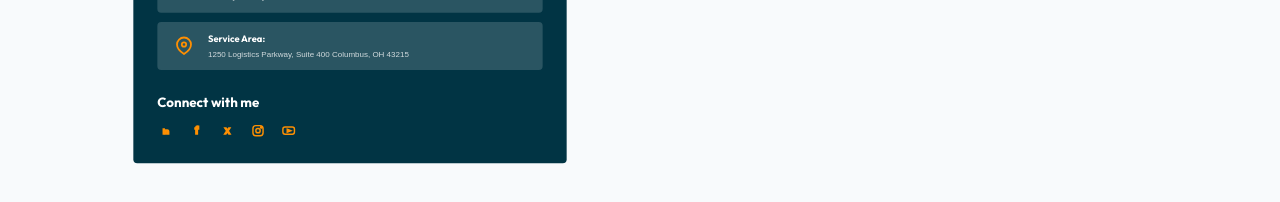
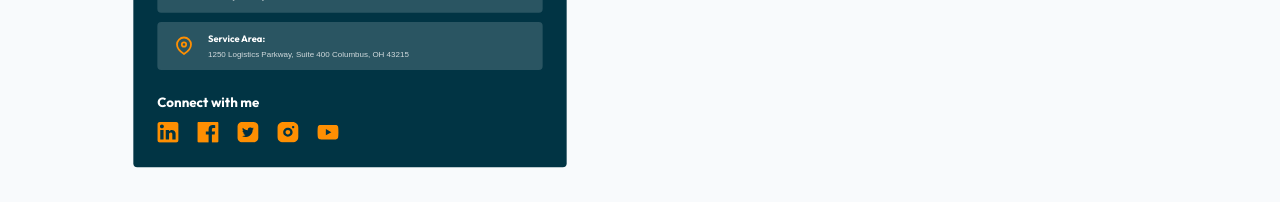
Before and after one commit to Shoaib20455/CMS_BLOGGER_Next.js-Payload, a Next.js app: page /about in a window 1280 px wide. Shown: the part 2840-3042 px from the top of the page. Built offline with nearby package versions, Linux system fonts and the light colour scheme; no server answers.

Commit message:
updated about page social icons

```diff
--- a/src/app/(app)/about/page.tsx
+++ b/src/app/(app)/about/page.tsx
@@ -57,7 +57,6 @@ export const metadata: Metadata = {
   },
 };
 
-type SocialIconProps = SVGProps<SVGSVGElement>;
 type IconProps = SVGProps<SVGSVGElement>;
 
 function JsonLd({ data }: { data: unknown }) {
@@ -134,95 +133,6 @@ function MapPin(props: IconProps) {
   );
 }
 
-function FacebookIcon(props: SocialIconProps) {
-  return (
-    <svg viewBox="0 0 24 24" fill="none" {...props}>
-      <text
-        x="12"
-        y="17"
-        textAnchor="middle"
-        fontSize="16"
-        fontWeight="700"
-        fill="currentColor"
-        fontFamily="Arial, sans-serif"
-      >
-        f
-      </text>
-    </svg>
-  );
-}
-
-function InstagramIcon(props: SocialIconProps) {
-  return (
-    <svg viewBox="0 0 24 24" fill="none" {...props}>
-      <rect
-        x="5"
-        y="5"
-        width="14"
-        height="14"
-        rx="4"
-        stroke="currentColor"
-        strokeWidth="2"
-      />
-      <circle cx="12" cy="12" r="3" stroke="currentColor" strokeWidth="2" />
-      <circle cx="16.5" cy="7.5" r="1" fill="currentColor" />
-    </svg>
-  );
-}
-
-function LinkedinIcon(props: SocialIconProps) {
-  return (
-    <svg viewBox="0 0 24 24" fill="none" {...props}>
-      <text
-        x="12"
-        y="16"
-        textAnchor="middle"
-        fontSize="10"
-        fontWeight="700"
-        fill="currentColor"
-        fontFamily="Arial, sans-serif"
-      >
-        in
-      </text>
-    </svg>
-  );
-}
-
-function TwitterIcon(props: SocialIconProps) {
-  return (
-    <svg viewBox="0 0 24 24" fill="none" {...props}>
-      <text
-        x="12"
-        y="16"
-        textAnchor="middle"
-        fontSize="12"
-        fontWeight="700"
-        fill="currentColor"
-        fontFamily="Arial, sans-serif"
-      >
-        X
-      </text>
-    </svg>
-  );
-}
-
-function YoutubeIcon(props: SocialIconProps) {
-  return (
-    <svg viewBox="0 0 24 24" fill="none" {...props}>
-      <rect
-        x="4"
-        y="7"
-        width="16"
-        height="10"
-        rx="3"
-        stroke="currentColor"
-        strokeWidth="2"
-      />
-      <path d="M10 10L15 12L10 14V10Z" fill="currentColor" />
-    </svg>
-  );
-}
-
 const services = [
   "Load Booking Services",
   "Dedicated Truck Dispatcher",
@@ -263,6 +173,35 @@ const benefits = [
   "Broker Management",
   "Documentation Assistance",
   "Nationwide Dispatch Coverage",
+];
+
+const socialLinks = [
+  {
+    label: "LinkedIn",
+    href: "#",
+    iconSrc: "/about/linkedin.svg",
+  },
+  {
+    label: "Facebook",
+    href: "#",
+    iconSrc: "/about/facebook.svg",
+  },
+  {
+    label: "Twitter",
+    href: "#",
+    iconSrc: "/about/twitter.svg",
+    bgSrc: "/about/twitter_back.svg",
+  },
+  {
+    label: "Instagram",
+    href: "#",
+    iconSrc: "/about/instagram.svg",
+  },
+  {
+    label: "YouTube",
+    href: "#",
+    iconSrc: "/about/youtube.svg",
+  },
 ];
 
 const contactItems = [
@@ -614,25 +553,36 @@ export default function AboutPage() {
             <h3 className="about-social-title">Connect with me</h3>
 
             <div className="about-socials" aria-label="Social links">
-              <Link href="#" aria-label="LinkedIn">
-                <LinkedinIcon aria-hidden="true" />
-              </Link>
-
-              <Link href="#" aria-label="Facebook">
-                <FacebookIcon aria-hidden="true" />
-              </Link>
-
-              <Link href="#" aria-label="Twitter">
-                <TwitterIcon aria-hidden="true" />
-              </Link>
-
-              <Link href="#" aria-label="Instagram">
-                <InstagramIcon aria-hidden="true" />
-              </Link>
-
-              <Link href="#" aria-label="YouTube">
-                <YoutubeIcon aria-hidden="true" />
-              </Link>
+              {socialLinks.map((item) => (
+                <Link key={item.label} href={item.href} aria-label={item.label}>
+                  {item.label === "Twitter" && item.bgSrc ? (
+                    <span className="about-twitter-icon">
+                      <Image
+                        src={item.bgSrc}
+                        alt=""
+                        fill
+                        sizes="32px"
+                        aria-hidden="true"
+                      />
+                      <Image
+                        src={item.iconSrc}
+                        alt=""
+                        width={18}
+                        height={18}
+                        aria-hidden="true"
+                      />
+                    </span>
+                  ) : (
+                    <Image
+                      src={item.iconSrc}
+                      alt=""
+                      width={32}
+                      height={32}
+                      aria-hidden="true"
+                    />
+                  )}
+                </Link>
+              ))}
             </div>
           </div>
 
--- a/src/app/(app)/globals.css
+++ b/src/app/(app)/globals.css
@@ -2077,24 +2077,44 @@
 
 .about-socials {
   display: flex;
-  gap: 20px;
+  align-items: center;
+  gap: 28px;
 }
 
 .about-socials a {
-  color: #fe8f02;
-  transition: color 160ms ease, transform 160ms ease;
+  width: 32px;
+  height: 32px;
+  display: inline-flex;
+  align-items: center;
+  justify-content: center;
+  transition: opacity 160ms ease, transform 160ms ease;
 }
 
 .about-socials a:hover {
-  color: #fff;
+  opacity: 0.85;
   transform: translateY(-2px);
 }
 
-.about-socials svg {
-  width: 26px;
-  height: 26px;
-  stroke: currentColor;
-  stroke-width: 2;
+.about-socials img {
+  width: 32px;
+  height: 32px;
+  object-fit: contain;
+}
+
+.about-twitter-icon {
+  position: relative;
+  width: 32px;
+  height: 32px;
+  display: inline-flex;
+  align-items: center;
+  justify-content: center;
+}
+
+.about-twitter-icon img:last-child {
+  position: relative;
+  z-index: 1;
+  width: 18px;
+  height: 18px;
 }
 
 .about-benefits {
```
